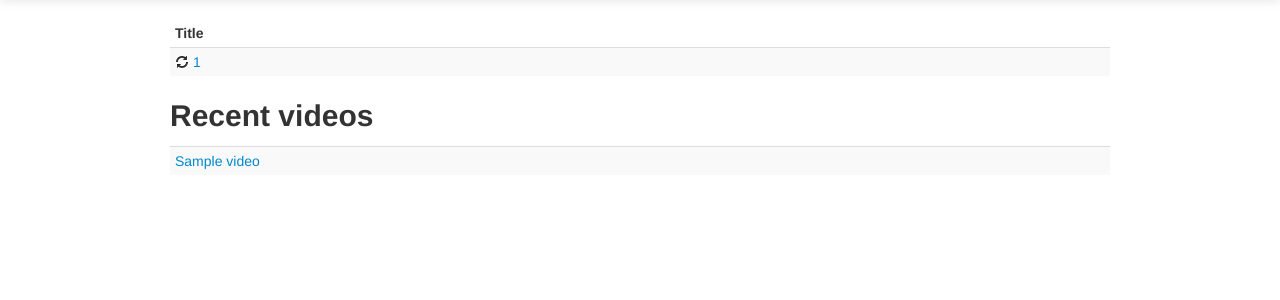
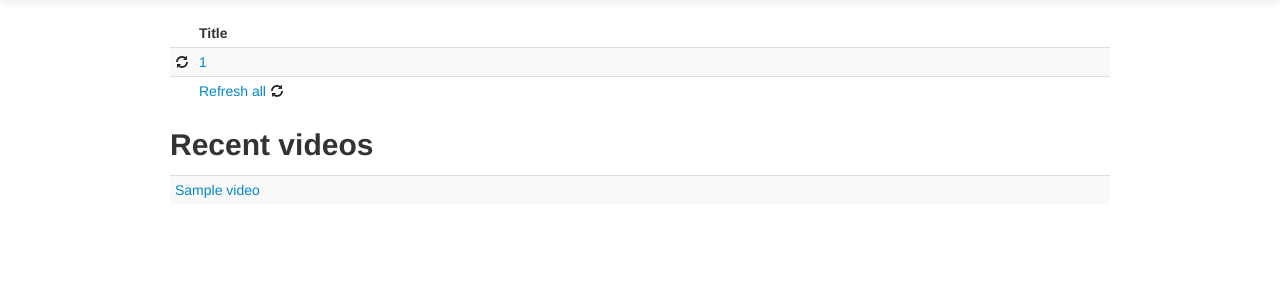
Before and after one commit to dbr/webtools, a Django app: page /youtube/ in a window 1280 px wide. Shown: the part 41-341 px from the top of the page. Run offline with Django 3.2, Linux system fonts and the light colour scheme; tables that the repository leaves empty hold one stand-in row (values such as "Sample post"); parts of the project's set-up code (start-up, migrations or seed data) failed here and were passed over.

Commit message:
Refresh all channels, improve table

```diff
--- a/webtools/templates/ytdl/list_channels.html
+++ b/webtools/templates/ytdl/list_channels.html
@@ -11,14 +11,25 @@
 {% include "ytdl/navbar.html" %}
 
 <table class="table table-striped table-hover table-condensed" id="videos">
+  <colgroup>
+    <col width="20px"></col>
+    <col></col>
+  </colgroup>
   <thead>
+    <th></th>
     <th>Title</th>
   </thead>
   {% for chan in channels %}
   <tr>
-    <td><a href="{% url ytdl.views.refresh_channel chan.id %}" class="async"><i class="icon-refresh"></i></a> <a href="{% url ytdl.views.view_channel chan.chanid %}">{{ chan.chanid }}</a></td>
+    <td><a href="{% url ytdl.views.refresh_channel chan.id %}" class="async"><i class="icon-refresh"></i></a></td>
+    <td><a href="{% url ytdl.views.view_channel chan.chanid %}">{{ chan.chanid }}</a></td>
   </tr>
   {% endfor %}
+
+  <tr>
+    <td></td>
+    <td><a href="{% url ytdl.views.refresh_all %}" class="async">Refresh all <i class="icon-refresh"></i></a></td>
+  </tr>
 </table>
 
 
--- a/ytdl/urls.py
+++ b/ytdl/urls.py
@@ -11,4 +11,5 @@ urlpatterns = patterns(
     url(r'^grab/(?P<videoid>\d+)', 'grab'),
     url(r'^viewed/(?P<videoid>\d+)', 'mark_viewed'),
     url(r'^refresh/(?P<chanid>\d+)', 'refresh_channel'),
+    url(r'^refresh_all', 'refresh_all'),
 )
--- a/ytdl/views.py
+++ b/ytdl/views.py
@@ -72,6 +72,14 @@ def mark_viewed(request, videoid):
     return HttpResponse("ok")
 
 
+def refresh_all(request):
+    channels = Channel.objects.all()
+    for c in channels:
+        ytdl.tasks.refresh_channel.delay(id=c.id)
+
+    return HttpResponse("ok")
+
+
 def refresh_channel(request, chanid):
     channel = get_object_or_404(Channel, id=chanid)
     ytdl.tasks.refresh_channel.delay(id=channel.id)
```
